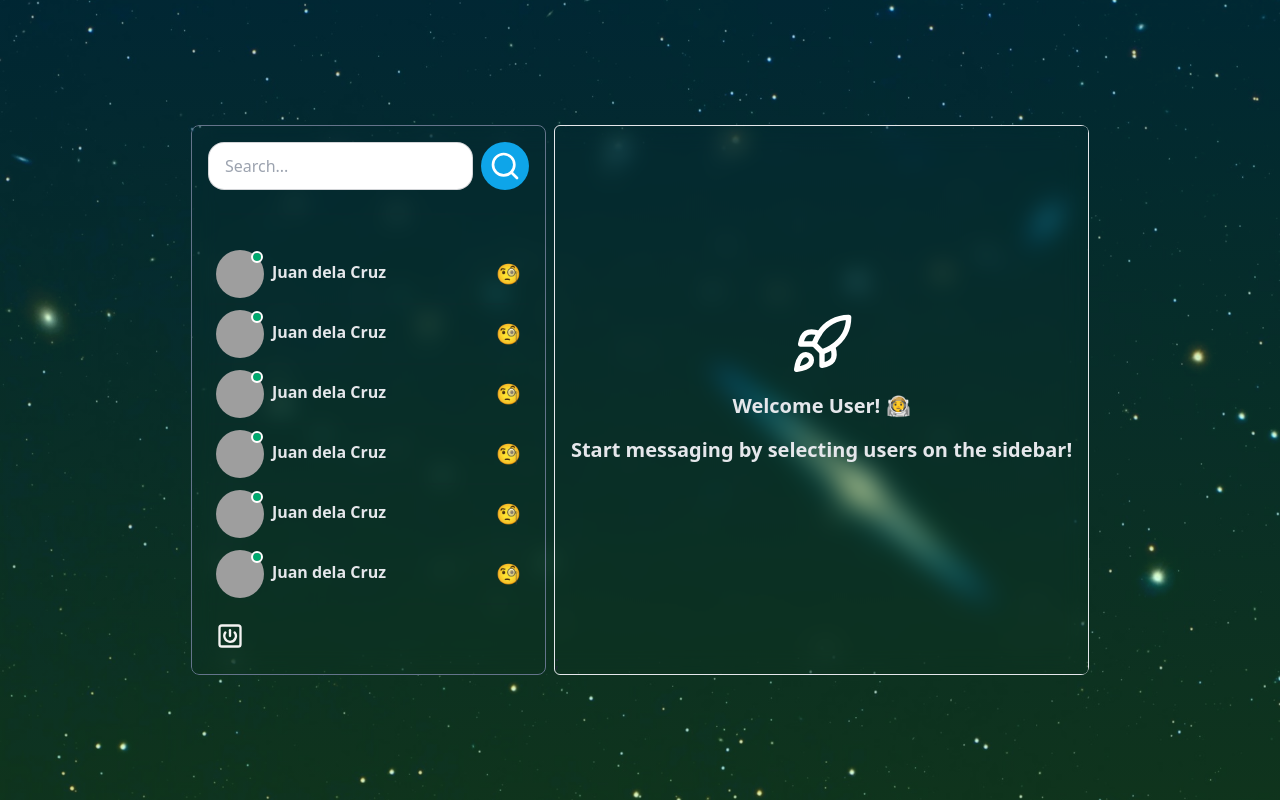
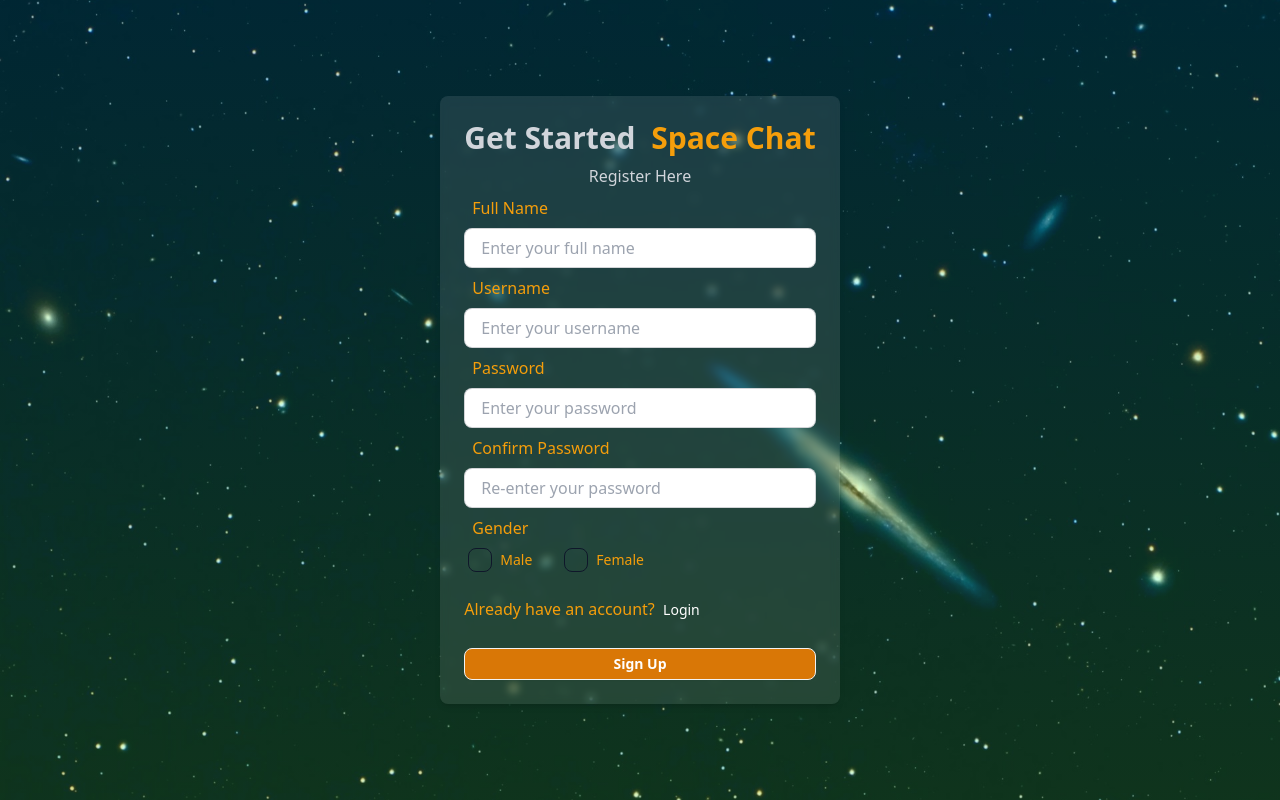
Before and after one commit to bryancastillo10/my-chat-app, a React (Vite) app in the folder client/: page /signup in a window 1280 px wide. Built offline with nearby package versions, Linux system fonts and the light colour scheme; grey boxes are pictures that could not be loaded.

Commit message:
setup ReactRouter and authentication states

```diff
--- a/client/src/App.tsx
+++ b/client/src/App.tsx
@@ -1,13 +1,17 @@
-// import Login from "./pages/login/Login";
-// import SignUp from "./pages/signup/SignUp";
+import { Routes, Route } from "react-router-dom";
+
+import Login from "./pages/login/Login";
+import SignUp from "./pages/signup/SignUp";
 import Home from "./pages/home/Home";
 
 const App = () => {
   return (
     <div className="p-4 h-screen flex  justify-center items-center">
-      {/* <Login />
-      <SignUp /> */}
-      <Home />
+      <Routes>
+        <Route path="/" element={<Home />} />
+        <Route path="/login" element={<Login />} />
+        <Route path="/signup" element={<SignUp />} />
+      </Routes>
     </div>
   );
 };
--- a/client/src/components/FieldInput.tsx
+++ b/client/src/components/FieldInput.tsx
@@ -1,24 +1,45 @@
+import { ChangeEvent } from "react";
 
-interface FieldInputProps{
+interface FieldInputProps {
+  id: string;
+  value: string;
+  onChange: (e: ChangeEvent<HTMLInputElement>) => void;
   isSignUpPage?: boolean;
   textLabel: string;
   type: string;
-    placeholder: string;
+  placeholder?: string;
 }
 
-const FieldInput = ({isSignUpPage,textLabel,type,placeholder}:FieldInputProps) => {
+const FieldInput = ({
+  id,
+  isSignUpPage,
+  textLabel,
+  type,
+  placeholder,
+  value,
+  onChange,
+}: FieldInputProps) => {
   return (
     <div>
       <label className="label p-2">
-              <span className={`text-base label-text ${isSignUpPage ? "text-amber-500":"text-emerald-400"}`}>{textLabel}</span>
+        <span
+          className={`text-base label-text ${
+            isSignUpPage ? "text-amber-500" : "text-emerald-400"
+          }`}
+        >
+          {textLabel}
+        </span>
       </label>
       <input
+        id={id}
         type={type}
         placeholder={placeholder}
+        value={value}
+        onChange={onChange}
         className="w-full input input-bordered h-10"
       />
     </div>
-  )
-}
+  );
+};
 
 export default FieldInput;
--- a/client/src/main.tsx
+++ b/client/src/main.tsx
@@ -1,10 +1,13 @@
-import React from 'react'
-import ReactDOM from 'react-dom/client'
-import App from './App.tsx'
-import './index.css'
+import React from "react";
+import ReactDOM from "react-dom/client";
+import App from "./App.tsx";
+import { BrowserRouter } from "react-router-dom";
+import "./index.css";
 
-ReactDOM.createRoot(document.getElementById('root')!).render(
+ReactDOM.createRoot(document.getElementById("root")!).render(
   <React.StrictMode>
-    <App />
-  </React.StrictMode>,
-)
+    <BrowserRouter>
+      <App />
+    </BrowserRouter>
+  </React.StrictMode>
+);
--- a/client/src/pages/login/Login.tsx
+++ b/client/src/pages/login/Login.tsx
@@ -1,6 +1,27 @@
+import { ChangeEvent, MouseEvent, useCallback, useState } from "react";
+import { Link } from "react-router-dom";
 import { FieldInput, Heading } from "../../components";
 
 const Login = () => {
+  const [loginData, setLoginData] = useState({
+    username: "",
+    password: "",
+  });
+
+  const onChangeInput = useCallback(
+    (e: ChangeEvent<HTMLInputElement>) => {
+      setLoginData({ ...loginData, [e.target.id]: e.target.value });
+    },
+    [loginData]
+  );
+
+  const handleSubmit = useCallback(
+    (e: MouseEvent<HTMLButtonElement>) => {
+      e.preventDefault();
+    },
+    [loginData]
+  );
+
   return (
     <div className="flex flex-col justify-center items-center min-w-96 mx-auto">
       <div className="w-full p-6 rounded-lg shadow-md bg-white/10 bg-clip-padding backdrop-filter backdrop-blur-sm bg-opacity-0">
@@ -8,6 +29,9 @@ const Login = () => {
         <form>
           {/* Username */}
           <FieldInput
+            id="username"
+            value={loginData.username}
+            onChange={onChangeInput}
             isSignUpPage={false}
             textLabel="Username"
             type="text"
@@ -16,6 +40,9 @@ const Login = () => {
 
           {/* Password */}
           <FieldInput
+            id="password"
+            value={loginData.password}
+            onChange={onChangeInput}
             isSignUpPage={false}
             textLabel="Password"
             type="password"
@@ -24,12 +51,18 @@ const Login = () => {
 
           <p className="my-4 text-emerald-400">
             Don&apos;t have an account yet? &nbsp;
-            <a href="#" className="text-link text-sm before:bg-emerald-400">
+            <Link
+              to="/signup"
+              className="text-link text-sm before:bg-emerald-400"
+            >
               Sign Up
-            </a>
+            </Link>
           </p>
 
-          <button className="btn btn-block btn-sm mt-2 bg-emerald-600 text-white">
+          <button
+            onClick={handleSubmit}
+            className="btn btn-block btn-sm mt-2 bg-emerald-600 text-white"
+          >
             Login
           </button>
         </form>
--- a/client/src/pages/signup/GenderCheckbox.tsx
+++ b/client/src/pages/signup/GenderCheckbox.tsx
@@ -1,19 +1,36 @@
-const GenderCheckbox = () => {
+interface CheckboxProps {
+  value: string;
+  onChange: (gender: string) => void;
+}
+
+const GenderCheckbox = ({ value, onChange }: CheckboxProps) => {
   return (
     <div className="flex justify-start gap-6">
       <div className="form-control">
-        <label className={`label gap-2 cursor-pointer`}>
+        <label
+          className={`label gap-2 cursor-pointer ${
+            value === "male" ? "selected" : ""
+          }`}
+        >
           <input
             type="checkbox"
+            checked={value === "male"}
+            onChange={() => onChange("male")}
             className="checkbox checkbox-warning border-slate-900"
           />
           <span className="label-text text-amber-500">Male</span>
         </label>
       </div>
       <div className="form-control">
-        <label className={`label gap-2 cursor-pointer`}>
+        <label
+          className={`label gap-2 cursor-pointer ${
+            value === "female" ? "selected" : ""
+          }`}
+        >
           <input
             type="checkbox"
+            checked={value === "female"}
+            onChange={() => onChange("female")}
             className="checkbox checkbox-warning border-slate-900"
           />
           <span className="label-text text-amber-500">Female</span>
--- a/client/src/pages/signup/SignUp.tsx
+++ b/client/src/pages/signup/SignUp.tsx
@@ -1,7 +1,39 @@
+import { useState, useCallback, ChangeEvent, MouseEvent } from "react";
+import { Link } from "react-router-dom";
+
 import GenderCheckbox from "./GenderCheckbox";
 import { FieldInput, Heading } from "../../components";
 
 const SignUp = () => {
+  const [signUpData, setSignUpData] = useState({
+    fullName: "",
+    username: "",
+    password: "",
+    confirmPassword: "",
+    gender: "",
+  });
+
+  const onChangeInput = useCallback(
+    (e: ChangeEvent<HTMLInputElement>) => {
+      setSignUpData({ ...signUpData, [e.target.id]: e.target.value });
+    },
+    [signUpData]
+  );
+
+  const onChangeCheckBox = useCallback(
+    (gender: string) => {
+      setSignUpData({ ...signUpData, gender });
+    },
+    [signUpData]
+  );
+
+  const handleSubmit = useCallback(
+    (e: MouseEvent<HTMLButtonElement>) => {
+      e.preventDefault();
+    },
+    [signUpData]
+  );
+
   return (
     <div className="flex flex-col justify-center items-center min-w-96 mx-auto">
       <div className="w-full p-6 rounded-lg shadow-md bg-white/10 bg-clip-padding backdrop-filter backdrop-blur-sm bg-opacity-0">
@@ -10,6 +42,9 @@ const SignUp = () => {
         <form>
           {/* Fullname */}
           <FieldInput
+            id="fullName"
+            value={signUpData.fullName}
+            onChange={onChangeInput}
             isSignUpPage
             textLabel="Full Name"
             type="text"
@@ -18,6 +53,9 @@ const SignUp = () => {
 
           {/* Username */}
           <FieldInput
+            id="username"
+            value={signUpData.username}
+            onChange={onChangeInput}
             isSignUpPage
             textLabel="Username"
             type="text"
@@ -26,6 +64,9 @@ const SignUp = () => {
 
           {/* Password */}
           <FieldInput
+            id="password"
+            value={signUpData.password}
+            onChange={onChangeInput}
             isSignUpPage
             textLabel="Password"
             type="password"
@@ -34,6 +75,9 @@ const SignUp = () => {
 
           {/* Confirm Password */}
           <FieldInput
+            id="confirmPassword"
+            value={signUpData.confirmPassword}
+            onChange={onChangeInput}
             isSignUpPage
             textLabel="Confirm Password"
             type="password"
@@ -42,16 +86,22 @@ const SignUp = () => {
 
           {/* Gender Checkbox */}
           <h1 className="mt-2 indent-2 text-amber-500">Gender</h1>
-          <GenderCheckbox />
+          <GenderCheckbox
+            value={signUpData.gender}
+            onChange={onChangeCheckBox}
+          />
 
           <p className="my-4 text-amber-500">
             Already have an account? &nbsp;
-            <a href="#" className="text-link text-sm before:bg-amber-500">
+            <Link to="/login" className="text-link text-sm before:bg-amber-500">
               Login
-            </a>
+            </Link>
           </p>
           <div className="">
-            <button className="btn btn-block btn-sm mt-2 bg-amber-600 text-white">
+            <button
+              onClick={handleSubmit}
+              className="btn btn-block btn-sm mt-2 bg-amber-600 text-white"
+            >
               Sign Up
             </button>
           </div>
```
Lines whose indentation alone changed are shown as unchanged.
